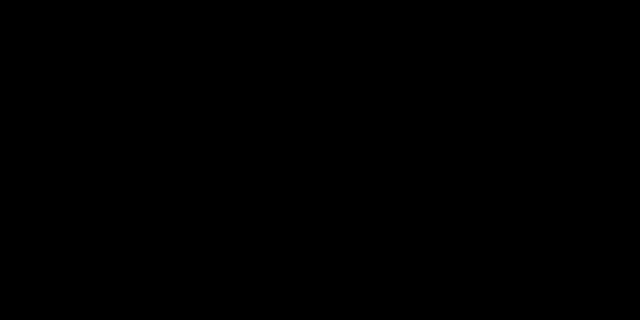
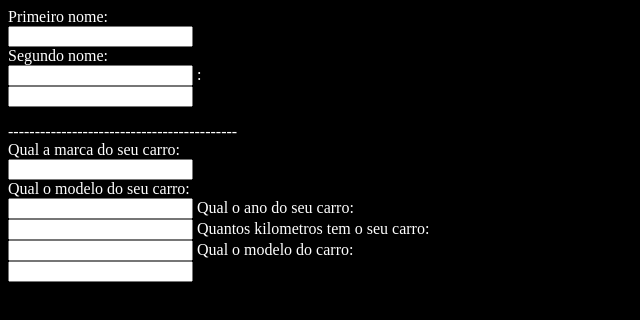
Before and after one commit to DaviConti/Formis, a plain HTML site: page index.html in a window 1280 px wide. Shown: the whole page, without its empty margins (0-640 px from the left). Drawn offline with Linux system fonts and the light colour scheme.

Commit message:
add-texte

```diff
--- a/index.html
+++ b/index.html
@@ -1,11 +1,40 @@
 <html lang="en">
+
 <head>
     <meta charset="UTF-8">
     <meta name="viewport" content="width=device-width, initial-scale=1.0">
     <link rel="stylesheet" href="style.css">
     <title>Document</title>
 </head>
+
 <body>
+    <div>
+        <form action="">
+            <label for="fname">Primeiro nome:</label><br>
+            <input type="text" id="fname" name="fname"><br>
+            <label for="lname">Segundo nome:</label><br>
+            <input type="text" id="lname" name="lname">
+            <label for="lname">:</label><br>
+            <input type="text" id="lname" name="lname">
+        </form>
+    </div>
+    <div>
+        -------------------------------------------
+    </div>
+    <div>
+        <form action="">
+            <label for="fname">Qual a marca do seu carro:</label><br>
+            <input type="text" id="fname" name="fname"><br>
+            <label for="lname">Qual o modelo do seu carro:</label><br>
+            <input type="text" id="lname" name="lname">
+            <label for="lname">Qual o ano do seu carro:</label><br>
+            <input type="text" id="lname" name="lname">
+            <label for="lname">Quantos kilometros tem o seu carro:</label><br>
+            <input type="text" id="lname" name="lname">
+            <label for="lname">Qual o modelo do carro:</label><br>
+            <input type="text" id="lname" name="lname">
+        </form>
+    </div>
+</body>
 
-</body>
 </html>
--- a/style.css
+++ b/style.css
@@ -1,4 +1,4 @@
 body{
-    color: black;
+    color: rgb(255, 255, 255);
     background-color: black;
 }
```
